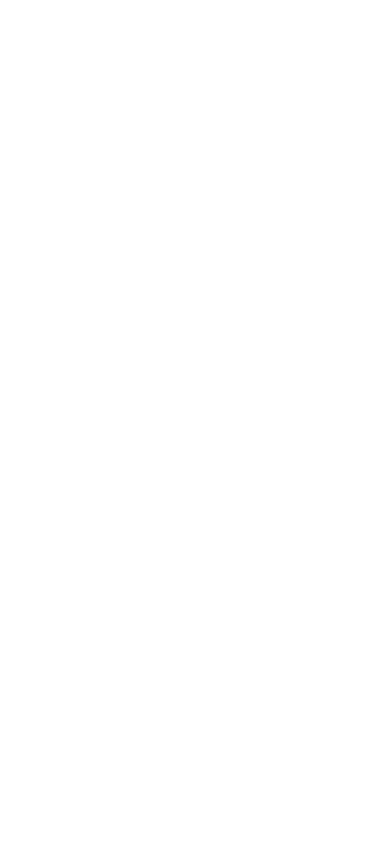
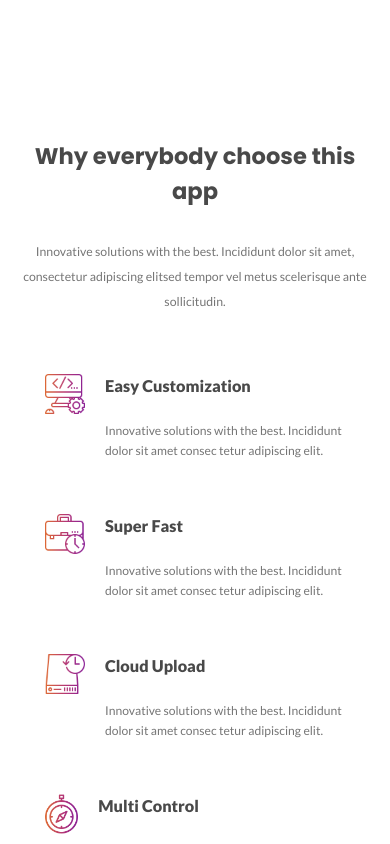
Before and after one commit to KeyToTech/StandupBotLanding, a React (Create React App) app: page / in a window 390 px wide. Shown: the part 3980-4824 px from the top of the page. Before the commit the page ends 4039 px from the top, so only its background shows below. Built offline with nearby package versions, Linux system fonts and the light colour scheme.

Commit message:
Made mobile scaling.

```diff
--- a/src/App.js
+++ b/src/App.js
@@ -21,8 +21,8 @@
         <Feature />
         <AboutCt />
         <AboutMg />
-        {/* <FeatoreApp />
-        <Testimonial />
+        <FeatoreApp />
+        {/* <Testimonial />
         <Video />
         <Pricing />
         <Team />
--- a/src/feature_app/feature.css
+++ b/src/feature_app/feature.css
@@ -5,6 +5,7 @@
     justify-content: flex-end;
     position: relative;
     z-index: 1;
+    margin-bottom: 100px;
 }
 
 .background-feature {
@@ -16,7 +17,7 @@
 
 .wrap-feature-app {
     height: 570px;
-    width: 1170px;
+    max-width: 1170px;
     margin: 0 auto;
     display: flex;
     flex-direction: column;
@@ -26,6 +27,7 @@
 }
 
 .container-context-app {
+    width: 550px;
     display: flex;
     flex-direction: column;
     align-items: center;
@@ -33,19 +35,19 @@
 
 .tx-f-a {
     height: 91px;
-    width: 500px;
+    width: 80%;
     color: #494949;
     font-family: 'Poppins', sans-serif;
-    font-size: 36px;
+    font-size: calc(25px + (36 - 25) * ((100vw - 768px) / (1900 - 768)));
     font-weight: 700;
     line-height: 54px;
 }
 
 .desct-f-a {
-    width: 550px;
+    width: 100%;
     color: #757575;
     font-family: 'Lato', sans-serif;
-    font-size: 16px;
+    font-size: calc(12px + (16 - 12) * ((100vw - 768px) / (1900 - 768)));
     font-weight: 400;
     margin-top: 37px;
     line-height: 30px;
@@ -79,16 +81,128 @@
 .col-tx-f {
     font-family: 'Lato', sans-serif;
     color: #494949;
-    font-size: 24px;
+    font-size: calc(16px + (24 - 16) * ((100vw - 768px) / (1900 - 768)));
     font-weight: 900;
     margin: 0;
 }
 
 .col-desc-f {
-    font-size: 16px;
+    font-size: calc(12px + (16 - 12) * ((100vw - 768px) / (1900 - 768)));
     color: #757575;
     font-weight: 400;
     font-family: 'Lato', sans-serif;
     line-height: 30px;
     margin-top: 23px;
 }
+
+@media screen and (max-width: 1800px) {
+    .tx-f-a {
+        width: 450px;
+    }
+}
+
+@media screen and (max-width: 1300px) {
+    .container-context-app {
+        width: 520px;
+    }
+    .tx-f-a {
+        height: 81px;
+        line-height: 44px;
+    }
+    .desct-f-a {
+        margin-top: 30px;
+        line-height: 25px;
+    }
+    .col-app {
+        height: 120px;
+        max-width: 320px;
+    }
+    .col-desc-f {
+        line-height: 20px;
+    }
+}
+
+@media screen and (max-width: 1024px) {
+    .wrap-feature-app {
+        height: 670px;
+    }
+    .container-features-choose {
+        height: auto;
+        justify-content: center;
+        align-content: center;
+    }
+    .container-context-app {
+        width: 520px;
+    }
+    .tx-f-a {
+        height: 81px;
+        line-height: 44px;
+    }
+    .desct-f-a {
+        margin-top: 30px;
+        line-height: 25px;
+    }
+    .col-app {
+        height: 120px;
+        max-width: 320px;
+        margin: 10px;
+    }
+    .col-desc-f {
+        line-height: 20px;
+    }
+}
+
+@media screen and (max-width: 768px) {
+    .feature-bar {
+        height: auto;
+        margin-top: 80px;
+    }
+    .background-feature {
+        display: none;
+    }
+    .wrap-feature-app {
+        height: auto;
+    }
+    .container-features-choose {
+        height: auto;
+        justify-content: center;
+        align-content: center;
+        margin-top: 50px;
+    }
+    .container-context-app {
+        width: 80%;
+    }
+    .tx-f-a {
+        height: auto;
+        width: 100%;
+        line-height: 35px;
+        font-size: calc(22px + (30 - 22) * ((100vw - 360px) / (768 - 360)));
+    }
+    .desct-f-a {
+        width: 100%;
+        font-size: calc(12px + (16 - 12) * ((100vw - 360px) / (768 - 360)));
+    }
+    .col-app {
+        height: 120px;
+        max-width: 320px;
+    }
+    .col-tx-f {
+        font-size: calc(16px + (20 - 16) * ((100vw - 360px) / (768 - 360)));
+    }
+    .col-desc-f {
+        font-size: calc(12px + (14 - 12) * ((100vw - 360px) / (768 - 360)));
+    }
+}
+
+@media screen and (max-width: 500px) {
+    .container-context-app {
+        width: 95%;
+    }
+    .col-app {
+        width: 300px;
+    }
+    .img-fa {
+        height: 40px;
+        width: 40px;
+    }
+}
```
